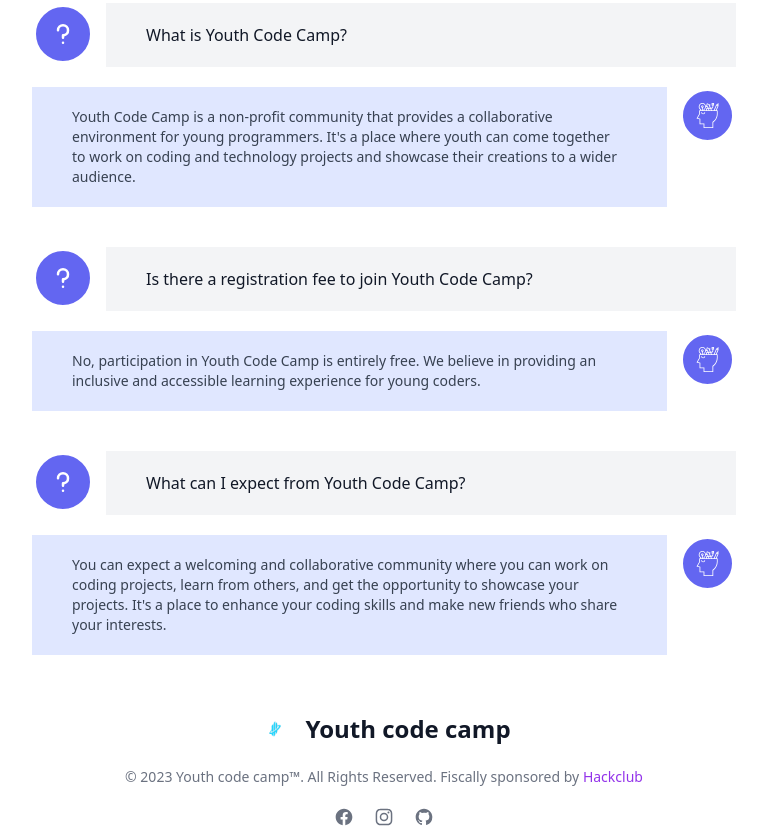
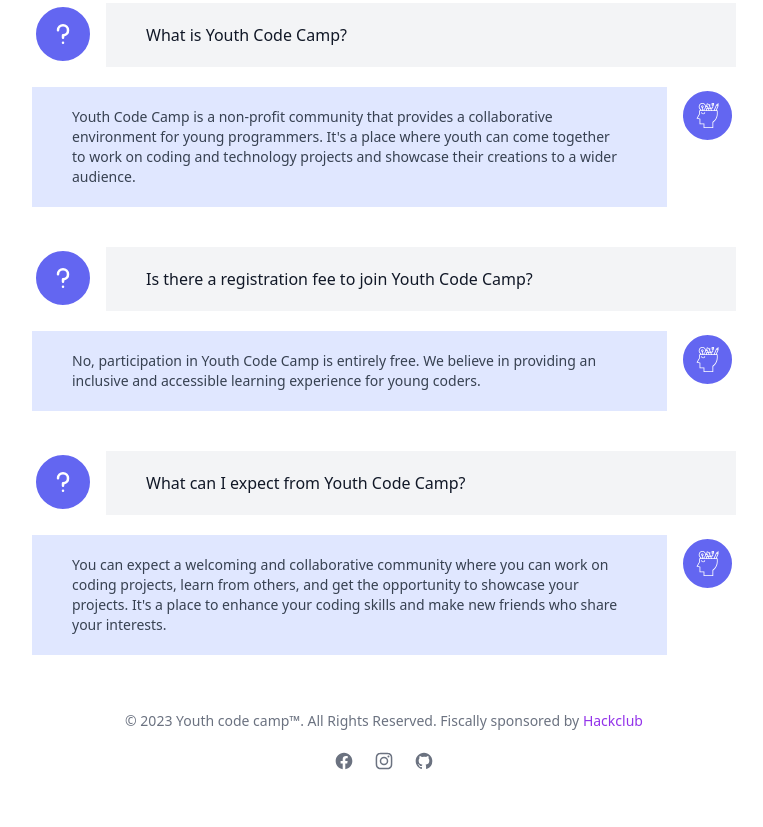
Before and after one commit to Youth-codecamp/youthcodecamp, a website: page index.html in a window 1280 px wide. Shown: the part 3185-4012 px from the top of the page, without its empty margins (256-1019 px from the left). After the commit the page ends 3956 px from the top, so only its background shows below. Drawn offline with nearby package versions, Linux system fonts and the light colour scheme.

Commit message:
Update index.html

```diff
--- a/index.html
+++ b/index.html
@@ -242,7 +242,7 @@ dreams come true
         <div class="max-w-7xl mx-auto px-6 md:px-12 xl:px-6">
 
             <div class="mb-10 space-y-4 px-6 md:px-0">
-                <h2 class="text-center text-2xl font-bold text-gray-800 dark:text-white md:text-4xl">
+                <h2 class="text-center text-2xl font-bold text-gray-800 dark:text-gray-800 md:text-4xl">
                     <span class="text-blue-500">Youth</span> Code Camp Stories<span class="text-blue-500">.</span>
                 </h2>
             </div>
@@ -628,10 +628,6 @@ dreams come true
 </section>
 
 <div class="text-center">
-    <a href="#" class="flex items-center justify-center mb-5 text-2xl font-semibold text-gray-900 dark:text-white">
-        <img src="images/logo.png" class="h-12 mr-3 sm:h-9" alt="Landwind Logo">
-		Youth code camp
-    </a>
 
     <span class="block text-sm text-center text-gray-500 dark:text-gray-400">© 2023 Youth code camp™. All Rights Reserved.
 		Fiscally sponsored by
```
